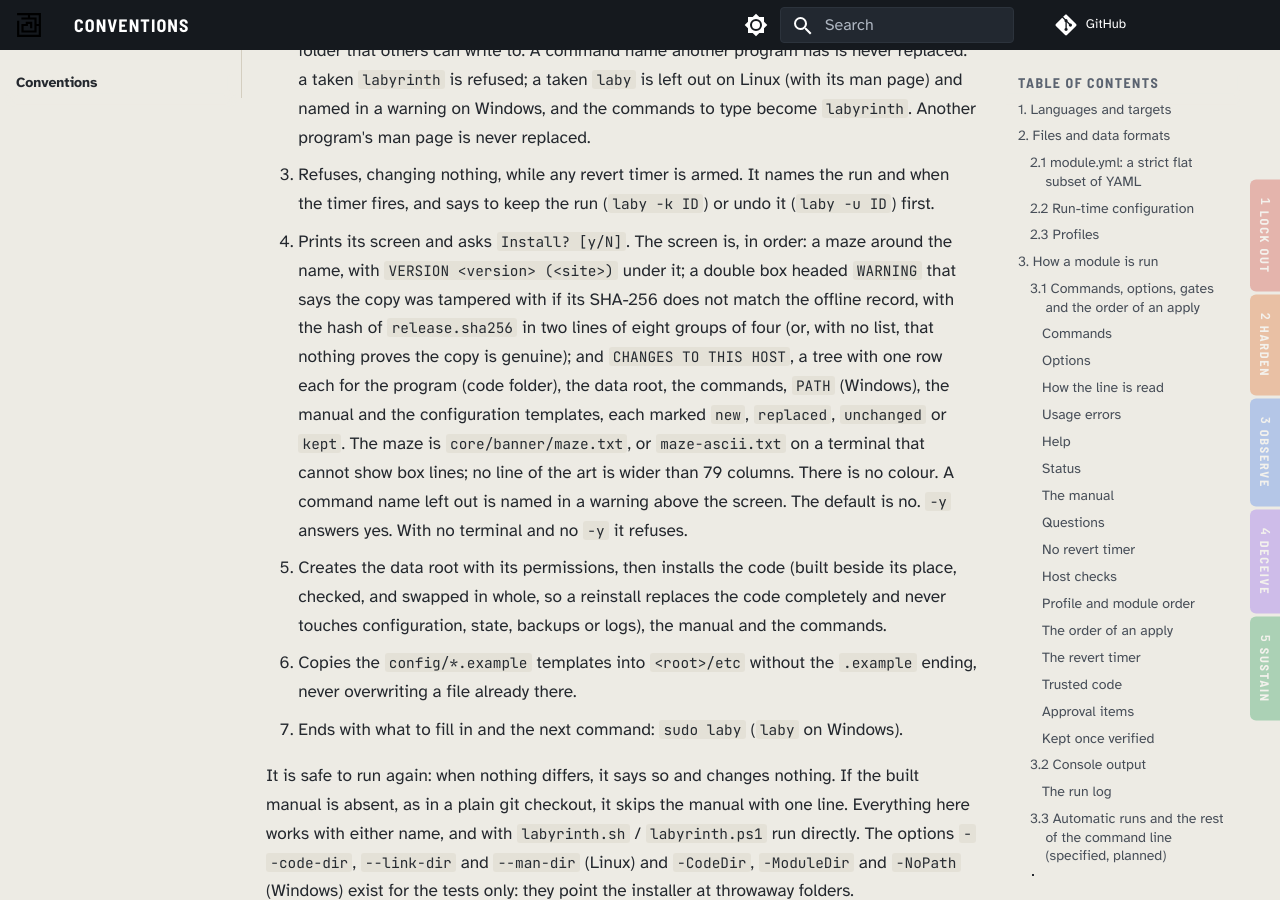
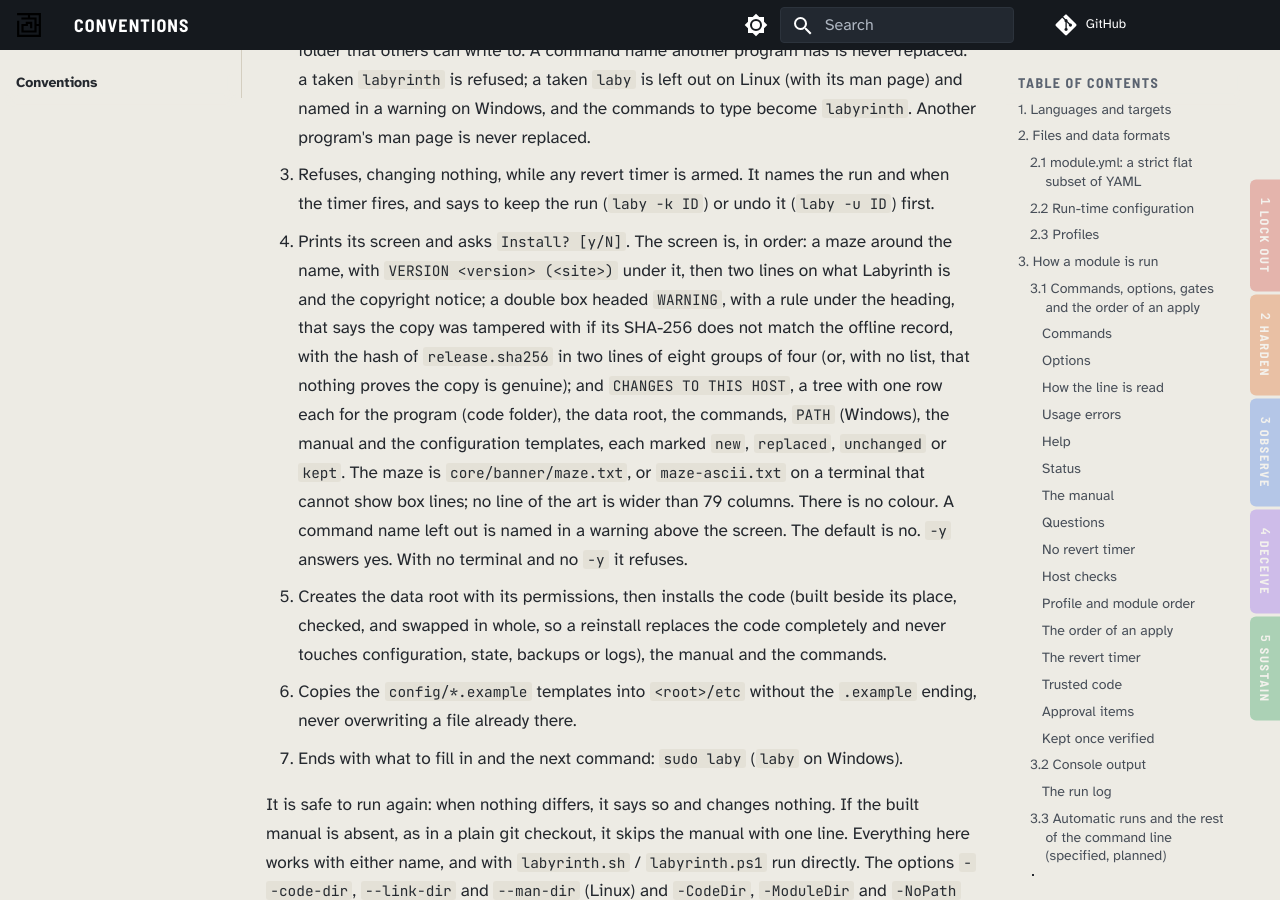
Before and after one commit to dotnetdork/Labyrinth, an MkDocs documentation site: the page built from docs/Conventions.md, in a window 1280 px wide and 900 px high, scrolled down 23959 px. Built offline with MkDocs 1.6.1 and Material for MkDocs 9.7.7, drawn with Linux system fonts in a browser that asks for light colours; comment, search, counter and statistics services are not loaded.

Commit message:
Slim the installer maze, add what Labyrinth is and the copyright notice, and simplify the warning box
The maze is seven lines, with a plain-ASCII copy of the same shape. Under
the version come two lines on what Labyrinth is and the copyright notice.
The warning box is one double box with a rule under WARNING, and the tree
and the prompt are indented.

```diff
--- a/docs/Conventions.md
+++ b/docs/Conventions.md
@@ -355,7 +355,7 @@ The links are in `/usr/bin` so that `sudo laby` works: sudo searches only its ow
 1. Checks the release against `release.sha256`; a mismatch is refused. A copy with no list, such as a plain git checkout, installs with a note that it was not checked.
 2. Checks, before anything changes, that every folder from the filesystem root down to the code folder, the command folder and the manual folder can be changed only by root (Administrators, SYSTEM or TrustedInstaller on Windows), and so can an existing data root and everything in it; it refuses if not. On Windows, a data root that is there but still open is made private first and checked after that, and anything in it owned by another account is refused before anything changes. On Linux it warns when root's `PATH` holds a folder that others can write to. A command name another program has is never replaced: a taken `labyrinth` is refused; a taken `laby` is left out on Linux (with its man page) and named in a warning on Windows, and the commands to type become `labyrinth`. Another program's man page is never replaced.
 3. Refuses, changing nothing, while any revert timer is armed. It names the run and when the timer fires, and says to keep the run (`laby -k ID`) or undo it (`laby -u ID`) first.
-4. Prints its screen and asks `Install? [y/N]`. The screen is, in order: a maze around the name, with `VERSION <version> (<site>)` under it; a double box headed `WARNING` that says the copy was tampered with if its SHA-256 does not match the offline record, with the hash of `release.sha256` in two lines of eight groups of four (or, with no list, that nothing proves the copy is genuine); and `CHANGES TO THIS HOST`, a tree with one row each for the program (code folder), the data root, the commands, `PATH` (Windows), the manual and the configuration templates, each marked `new`, `replaced`, `unchanged` or `kept`. The maze is `core/banner/maze.txt`, or `maze-ascii.txt` on a terminal that cannot show box lines; no line of the art is wider than 79 columns. There is no colour. A command name left out is named in a warning above the screen. The default is no. `-y` answers yes. With no terminal and no `-y` it refuses.
+4. Prints its screen and asks `Install? [y/N]`. The screen is, in order: a maze around the name, with `VERSION <version> (<site>)` under it, then two lines on what Labyrinth is and the copyright notice; a double box headed `WARNING`, with a rule under the heading, that says the copy was tampered with if its SHA-256 does not match the offline record, with the hash of `release.sha256` in two lines of eight groups of four (or, with no list, that nothing proves the copy is genuine); and `CHANGES TO THIS HOST`, a tree with one row each for the program (code folder), the data root, the commands, `PATH` (Windows), the manual and the configuration templates, each marked `new`, `replaced`, `unchanged` or `kept`. The maze is `core/banner/maze.txt`, or `maze-ascii.txt` on a terminal that cannot show box lines; no line of the art is wider than 79 columns. There is no colour. A command name left out is named in a warning above the screen. The default is no. `-y` answers yes. With no terminal and no `-y` it refuses.
 5. Creates the data root with its permissions, then installs the code (built beside its place, checked, and swapped in whole, so a reinstall replaces the code completely and never touches configuration, state, backups or logs), the manual and the commands.
 6. Copies the `config/*.example` templates into `<root>/etc` without the `.example` ending, never overwriting a file already there.
 7. Ends with what to fill in and the next command: `sudo laby` (`laby` on Windows).
```
Also changed, not shown: 8 other files.
